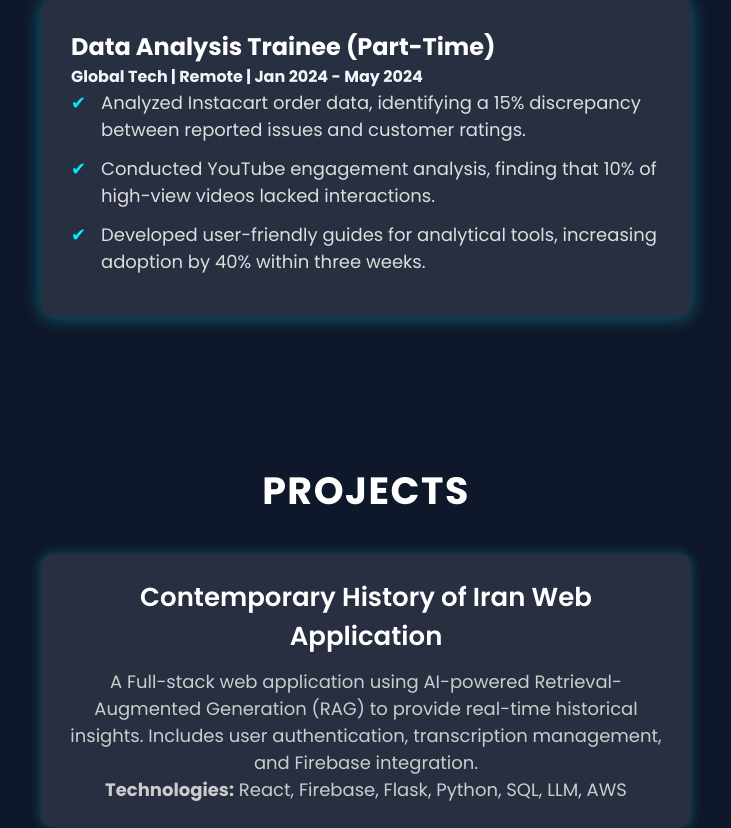
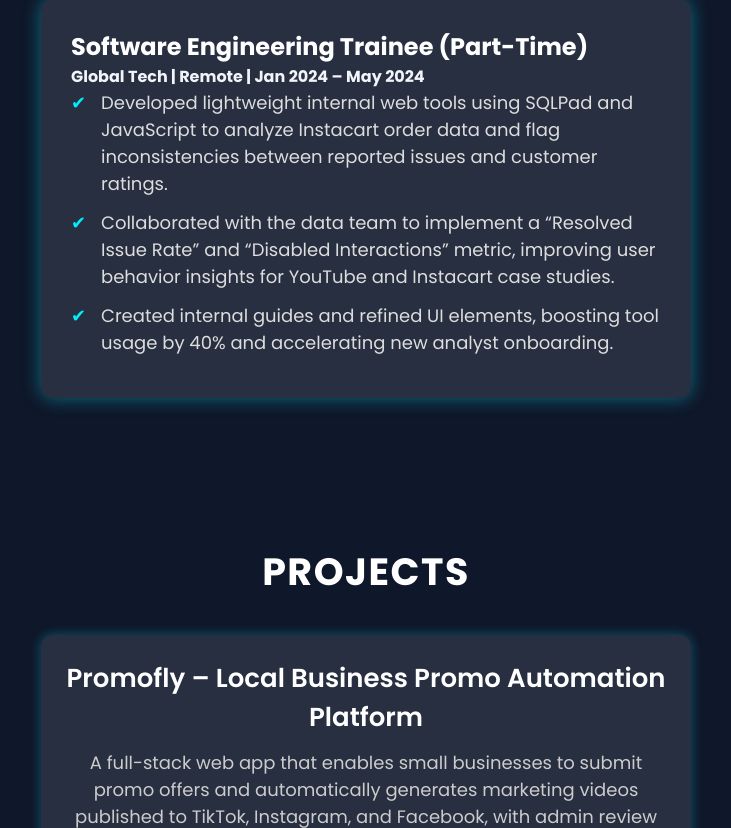
Before and after one commit to ahmedali202222/ahmedali-portfolio, a React (Vite) app: page / in a window 1280 px wide. Shown: the part 1992-2820 px from the top of the page, without its empty margins (274-1005 px from the left). Built offline with nearby package versions, Linux system fonts and the light colour scheme.

Commit message:
Added Promofly project to Projects section and updated experience

```diff
--- a/src/components/Experience.jsx
+++ b/src/components/Experience.jsx
@@ -18,15 +18,16 @@ const Experience = () => (
       </ul>
     </div>
 
-    <div className="Experience-item">
-      <h3>Data Analysis Trainee (Part-Time)</h3>
-      <h4>Global Tech | Remote | Jan 2024 - May 2024</h4>
-      <ul>
-        <li>Analyzed Instacart order data, identifying a 15% discrepancy between reported issues and customer ratings.</li>
-        <li>Conducted YouTube engagement analysis, finding that 10% of high-view videos lacked interactions.</li>
-        <li>Developed user-friendly guides for analytical tools, increasing adoption by 40% within three weeks.</li>
-      </ul>
-    </div>
+  <div className="Experience-item">
+  <h3>Software Engineering Trainee (Part-Time)</h3>
+  <h4>Global Tech | Remote | Jan 2024 – May 2024</h4>
+  <ul>
+    <li>Developed lightweight internal web tools using SQLPad and JavaScript to analyze Instacart order data and flag inconsistencies between reported issues and customer ratings.</li>
+    <li>Collaborated with the data team to implement a “Resolved Issue Rate” and “Disabled Interactions” metric, improving user behavior insights for YouTube and Instacart case studies.</li>
+    <li>Created internal guides and refined UI elements, boosting tool usage by 40% and accelerating new analyst onboarding.</li>
+  </ul>
+</div>
+
   </section>
 );
 
--- a/src/components/Projects.jsx
+++ b/src/components/Projects.jsx
@@ -5,6 +5,13 @@ import React from 'react';
 const Projects = () => (
   <section className="Projects" id="Projects">
     <h2>Projects</h2>
+
+    <div className="Project-item">
+  <h3>Promofly – Local Business Promo Automation Platform</h3>
+  <p>A full-stack web app that enables small businesses to submit promo offers and automatically generates marketing videos published to TikTok, Instagram, and Facebook, with admin review and analytics tools.</p>
+  <p><strong>Technologies:</strong> React, Firebase (Auth, Firestore, Cloud Functions), Tailwind CSS, Recharts</p>
+  </div>
+
 
     <div className="Project-item">
       <h3>Contemporary History of Iran Web Application</h3>
```
